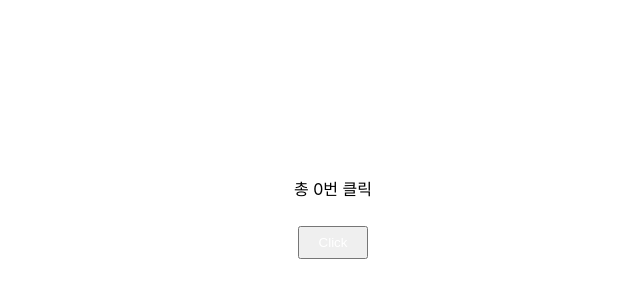
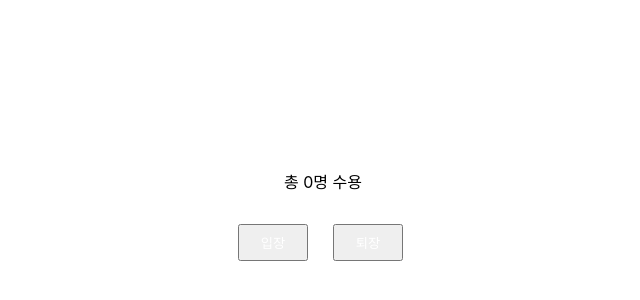
Before and after one commit to JeongYoungseo/2025_2_reactprojects, a React (Create React App) app: page / in a window 1280 px wide. Shown: the part 186-486 px from the top of the page, without its empty margins (337-977 px from the left). Built offline with nearby package versions, Linux system fonts and the light colour scheme.

Commit message:
7장 훅

```diff
--- /dev/null
+++ b/src/chp07/Accomodate.jsx
@@ -0,0 +1,30 @@
+import React, {useEffect, useState} from "react";
+import useCounter from "./UseCounter";
+
+const MAX_count = 10;
+
+function Accomodate(props) {
+    const [isFull, setIsFull] = useState(false);
+    const [count, increasCount, decreaseCount] = useCounter(0); // custom useState 사용
+
+    useEffect(() => {
+        console.log("================");
+        console.log("useEffect() isFull is called");
+        console.log(`isFull: ${isFull}`);
+    });
+    useEffect(() => {
+        setIsFull(count >= MAX_count)
+        console.log(`Current count value: ${count}`);
+    },[count]);
+
+    return(
+        <div style={{padding: 20}}>
+            <p>{`총 ${count}명 수용`}</p>
+            <button onClick={increasCount} disabled={isFull} style={{marginRight: 10}}>입장</button>
+            <button onClick={decreaseCount} style={{margin: 15}}>퇴장</button>
+            {isFull && <p style={{color:"red"}}>수용할 수 있는 정원이 가득찼습니다.</p>}
+        </div>
+    )
+}
+
+export default Accomodate;
--- /dev/null
+++ b/src/chp07/UseCounter.jsx
@@ -0,0 +1,14 @@
+import React, {useState} from "react";
+
+// custom hook(사용자 정의 훅):useState hook 사용
+function useCounter(initialValue) {
+    // 컴포넌트가 마운트되었을 때, 업데이트 되었을 때
+    const [count, setCount] = useState(initialValue);
+
+    const increaseCount = () => setCount((count) => count +1);
+    const decreaseCount = () => setCount((count) => Math.max(count -1, 0));
+
+    return [count, increaseCount,decreaseCount]
+}
+
+export default useCounter;
--- a/src/chp07/exam01/Counter.jsx
+++ b/src/chp07/exam01/Counter.jsx
@@ -1,11 +1,20 @@
-import React, {useState} from "react";
+import React, {useEffect, useState} from "react";
 // useState 훅을 사용하여 상태설정이 변경될 때마다 다시 rendering 되도록 변경
 function Counter() {
     const [count, setCount] = useState(0);
+// useEffect 훅은 클래스형컴포넌트에서 컴포넌트가 마운트되었을 때, 컴포넌트가 업데이트(변경)되었을 때 자동으로 호출되는 callBack메소드가
+// 함수형 컴포넌트에는 없기 때문에 useEffect 훅을 대신 사용
+// count useState 설정이 변경될 때마다 제목표시줄에 문자열을 변경하고자 함
+useEffect(()=>{
+   document.title = `총 ${count}번 클릭`;
+   // 클래스형컴포넌트에서 컴포넌트가 언마운트되었을 때
+    return ()=>{
 
+    }
+});
     return(
         <div>
-            <p>총 {count}번 클릭</p>
+            <p>{count}번</p>
             <button onClick={()=>setCount(count+1)}>Click</button>
         </div>
     )
--- a/src/index.js
+++ b/src/index.js
@@ -20,6 +20,7 @@
 import NotificationList from "./chp06/NotificationList";
 import "./chp06/Notification.css"
 import Counter from "./chp07/exam01/Counter";
+import Accomodate from "./chp07/Accomodate";
 
 const root = ReactDOM.createRoot(document.getElementById('root'));
 
@@ -33,7 +34,7 @@
 
 root.render(
         <React.StrictMode>
-             <Counter />
+             <Accomodate />
          </React.StrictMode>
      );
 
```
